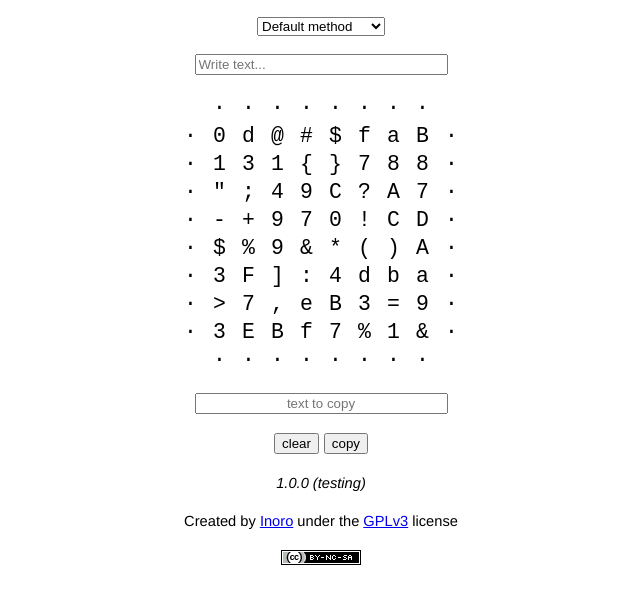
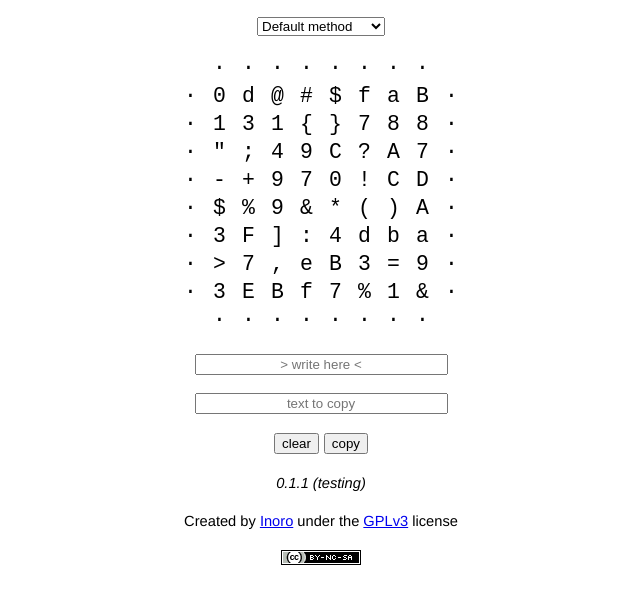
Before and after one commit to 1noro/glyph.rat.la, a plain HTML site: page public/index.html in a window 1280 px wide. Shown: the part 58-662 px from the top of the page, without its empty margins (319-959 px from the left). Drawn offline with Linux system fonts and the light colour scheme.

Commit message:
versión de testing cambiada la barra de escritura

```diff
--- a/public/index.html
+++ b/public/index.html
@@ -341,11 +341,11 @@
                 </select>
             </p>
 
+            <p id="table_cont"></p>
+
             <p>
-                <input id="text_input" type="text" style="width: 70%;" placeholder="Write text..." onkeyup="calculateAndPrint(this);">
+                <input id="text_input" type="text" style="width: 70%; text-align: center;" placeholder="&gt write here &lt;" onkeyup="calculateAndPrint(this);">
             </p>
-
-            <p id="table_cont"></p>
 
             <p>
                 <input id="copy_input" type="text" style="width: 70%; text-align: center;" placeholder="text to copy" readonly>
@@ -358,7 +358,7 @@
 
         </main>
         <footer id="footer" aria-label="Licenses and other information" tabindex="-1">
-            <p><small><em>1.0.0 (testing)</em></small></p>
+            <p><small><em>0.1.1 (testing)</em></small></p>
             <p>
                 <small>
                     Created by <a href="https://github.com/1noro/record.rat.la">Inoro</a> under the <a href="LICENSE" aria-label="All the code that supports the page is under the GPLv3 license.">GPLv3</a> license
```
